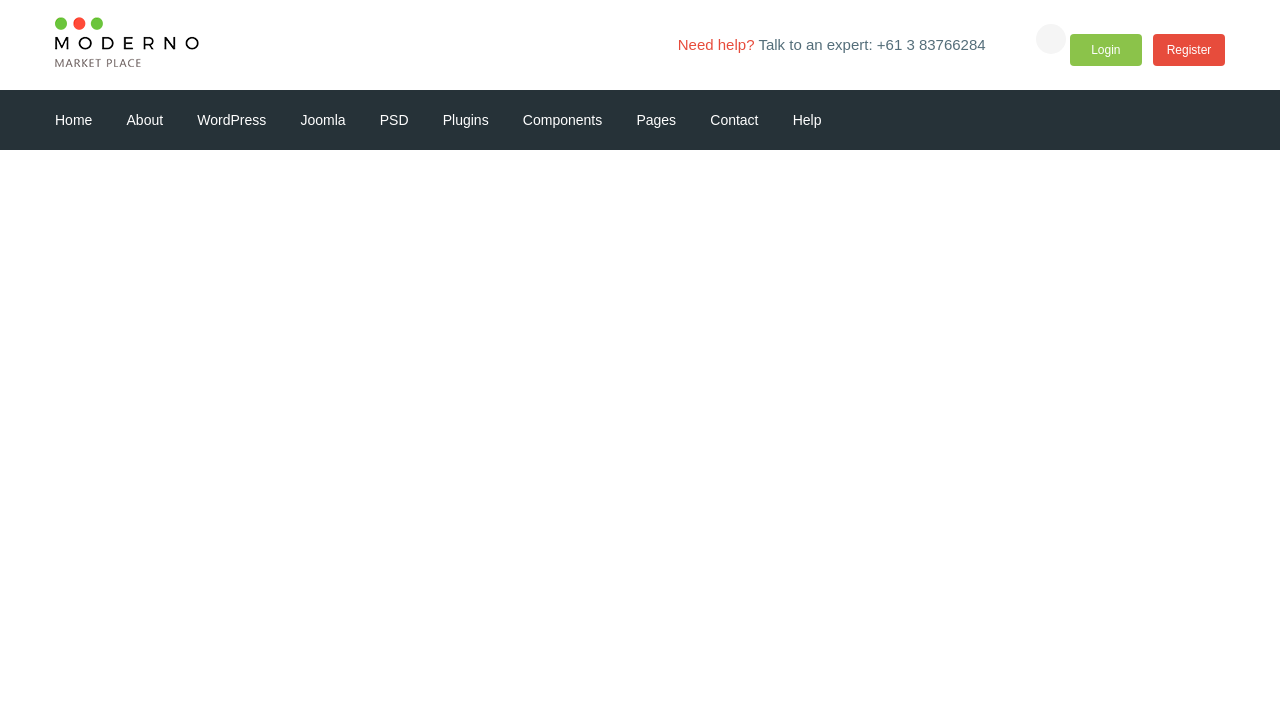
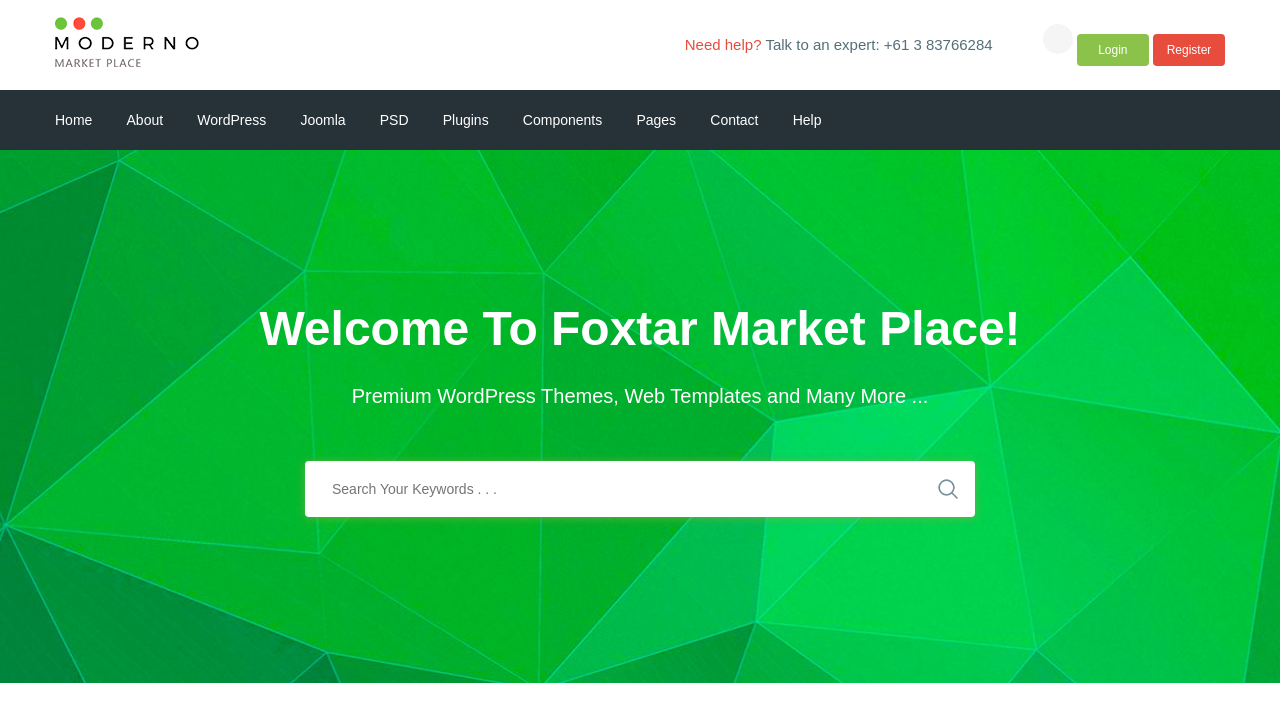
Before and after one commit to andrewnewguy/Moderno, a website: page app/index.html in a window 1280 px wide. Drawn offline with nearby package versions, Linux system fonts and the light colour scheme; files that its build step writes are made by us from their sources.

Commit message:
added search section

```diff
--- a/app/index.html
+++ b/app/index.html
@@ -5,7 +5,7 @@
     <meta charset="UTF-8">
     <meta http-equiv="X-UA-Compatible" content="IE=edge">
     <meta name="viewport" content="width=device-width, initial-scale=1.0">
-    <title>Document</title>
+    <title>Moderno</title>
     <link href="https://fonts.googleapis.com/css2?family=Roboto:wght@400;500;700&display=swap" rel="stylesheet">
     <link rel="stylesheet" href="css/libs.min.css">
     <link rel="stylesheet" href="css/style.min.css">
@@ -45,11 +45,11 @@
 
                     <div class="header__box">
 
-                        <a class="basket" href="#"></a>
+                        <a class="header__btn-basket" href="#"></a>
 
-                        <a class="header__btn-login" href="#">Login</a>
+                        <a class="header__btn header__btn-login" href="#">Login</a>
 
-                        <a class="header__btn-register" href="#">Register</a>
+                        <a class="header__btn header__btn-register" href="#">Register</a>
 
                     </div>
 
@@ -155,8 +155,49 @@
 
         </div>
 
+    </header>
 
-    </header>
+    <section class="search" style="background-image: url(images/search-bg.jpg);">
+
+        <div class="container">
+
+            <div class="search__inner">
+
+                <div class="search__inner-title">
+
+                    Welcome To Foxtar Market Place!
+
+                </div>
+
+                <div class="search__inner-text">
+
+                    Premium WordPress Themes, Web Templates and Many More ...
+
+                </div>
+
+                <div class="search__inner-form">
+
+                    <form>
+
+                        <input type="text" placeholder="Search Your Keywords . . ." required>
+
+                        <button type="submit">
+
+                            <img src="images/icons/search-icon.png" alt="">
+
+                        </button>
+
+                    </form>
+
+                </div>
+
+            </div>
+
+        </div>
+
+
+
+    </section>
 
     <script src="https://ajax.googleapis.com/ajax/libs/jquery/3.6.0/jquery.min.js"></script>
     <script src="js/libs.min.js"></script>
--- a/app/scss/style.scss
+++ b/app/scss/style.scss
@@ -19,32 +19,28 @@
     color: $red;
 }
 
-.basket {
+.header__btn-basket {
     border-radius: 50%;
     background-color: rgb(245, 245, 245);
     width: 30px;
     height: 30px;
 }
 
-.header__btn-login {
+.header__btn {
     padding: 4px;
     width: 72px;
-    background-color: $green;
     text-align: center;
     font-size: 12px;
     color: white;
     border-radius: 4px;
 }
 
+.header__btn-login {
+    background-color: $green;
+}
+
 .header__btn-register {
-    padding: 4px;
-    width: 72px;
     background-color: $red;
-    text-align: center;
-    font-size: 12px;
-    color: white;
-    border-radius: 4px;
-    margin-left: 7px;
 }
 
 .header__menu {
@@ -71,3 +67,78 @@
         font-size: 14px;
     }
 }
+
+.search {
+    background-repeat: no-repeat;
+    background-size: cover;
+    background-position: center;
+    min-height: 533px;
+}
+
+.search__inner {
+    padding: 155px 0 100px;
+    color: #fff;
+    text-align: center;
+
+    &-title {
+        margin-bottom: 28px;
+        font-size: 48px;
+        font-weight: 700;
+        line-height: 48px;
+    }
+
+    &-text {
+        margin-bottom: 50px;
+        font-size: 20px;
+        font-weight: 500;
+        line-height: 30px;
+    }
+
+    &-form {
+        max-width: 670px;
+        margin: 0 auto;
+        position: relative;
+        z-index: 1;
+
+        button {
+            position: absolute;
+            height: 54px;
+            width: 54px;
+            border-radius: 4px;
+            border: none;
+            background-color: transparent;
+            bottom: -1px;
+            right: 0px;
+            z-index: 2;
+        }
+
+        input {
+            display: block;
+            width: 100%;
+            box-shadow: 0px 1px 10px 0px rgba(124, 178, 64, 0.75);
+            border-radius: 4px;
+            height: 56px;
+            border: none;
+            font-size: 14px;
+            font-weight: 500;
+            outline: none;
+
+
+            &:focus {
+                border: 1px solid #546e7a;
+            }
+
+            &::placeholder {
+                font-weight: 500;
+                padding-left: 25px;
+                line-height: 30px;
+                padding-right: 60px;
+            }
+        }
+
+
+    }
+
+
+
+}
```
Also changed, not shown: app/images/icons/search-icon.png (added), app/images/icons/search-icon.svg (added), app/images/search-bg.jpg (added).
